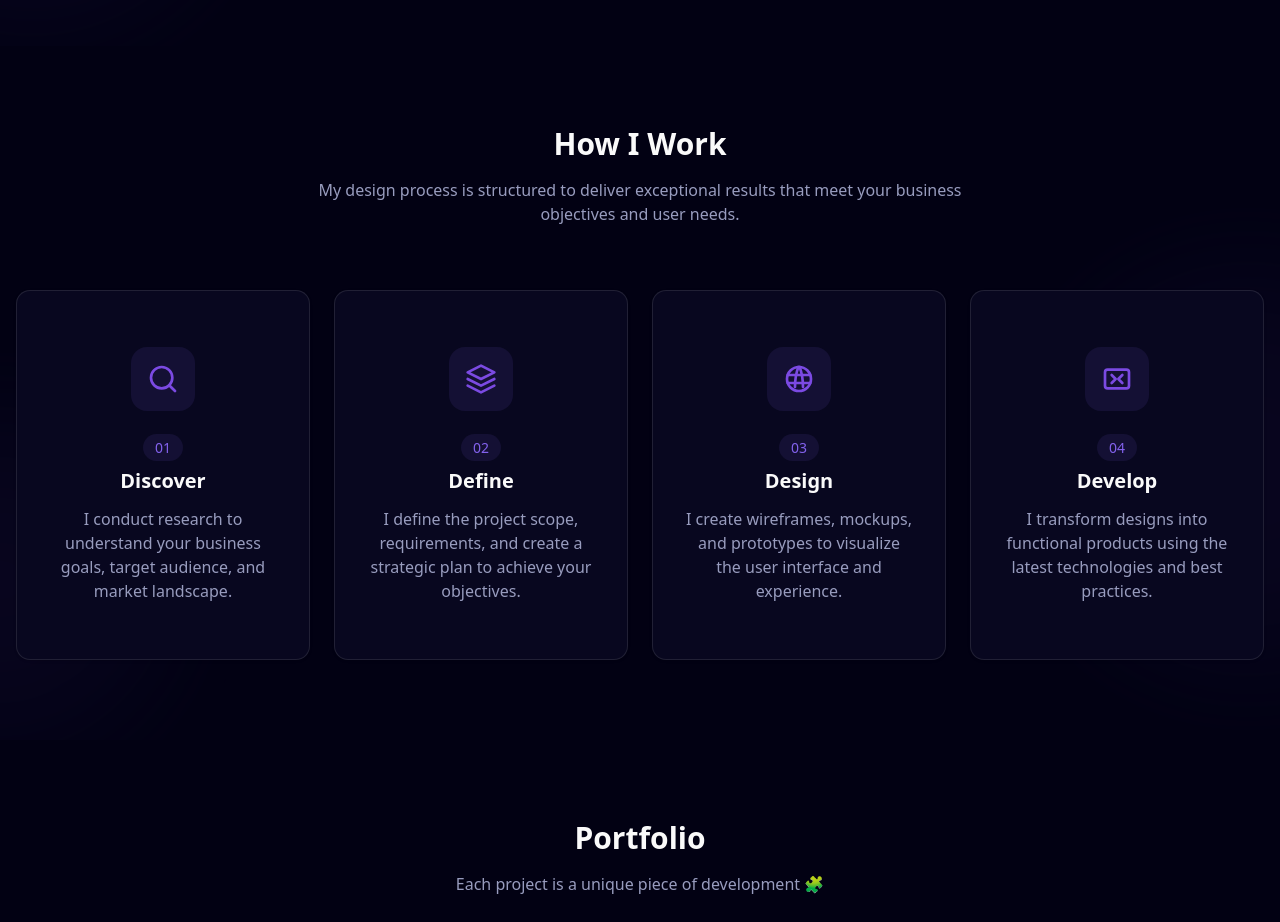
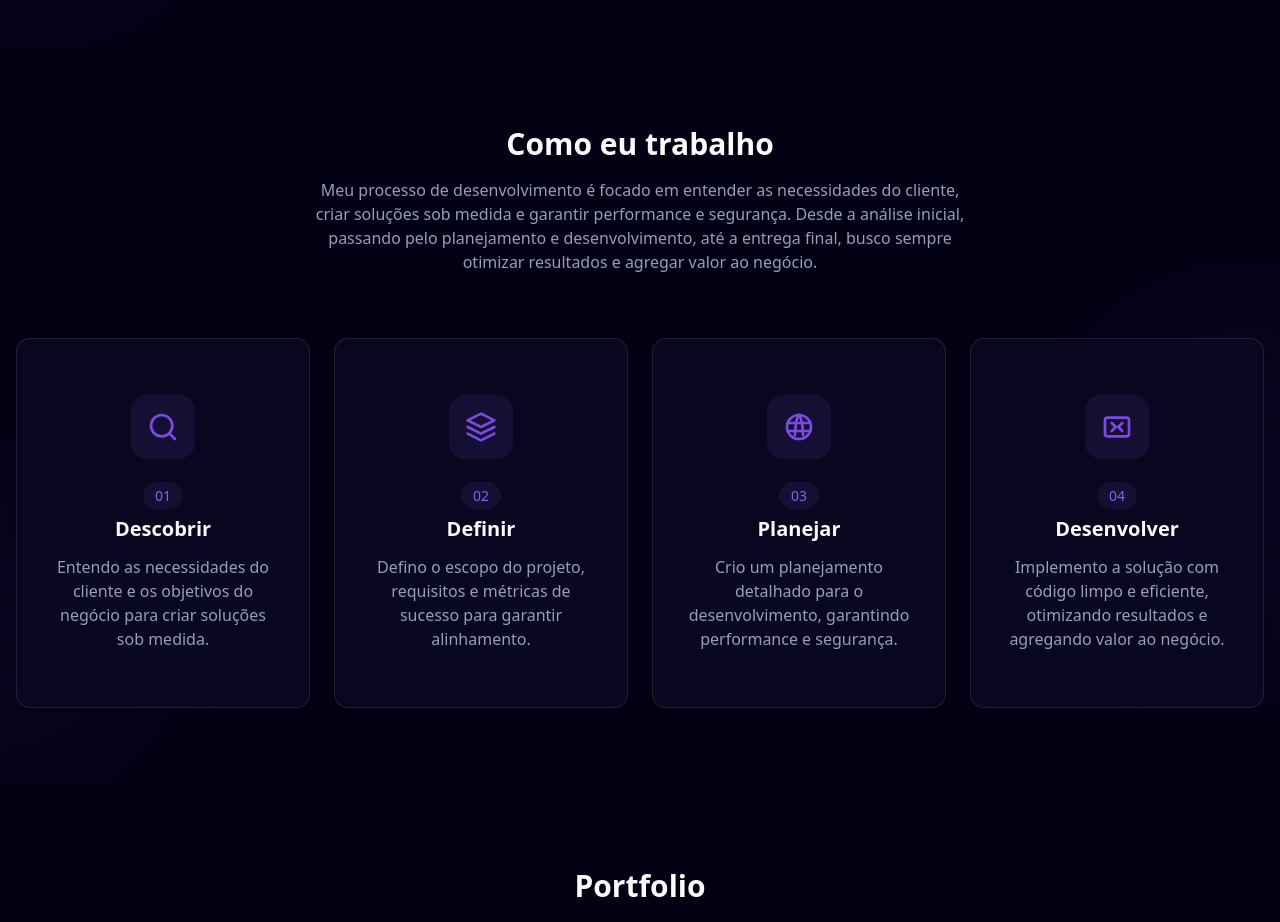
Before and after one commit to Nattanjunior/portfolio, a Next.js app: page / in a window 1280 px wide. Shown: the part 1300-2222 px from the top of the page. Built offline with nearby package versions, Linux system fonts and the light colour scheme.

Commit message:
feat: traduz e atualiza componente ExperienceSection para português

```diff
--- a/src/components/experience/experience-section.tsx
+++ b/src/components/experience/experience-section.tsx
@@ -10,8 +10,8 @@ interface ProcessStepProps {
 const processSteps: ProcessStepProps[] = [
   {
     number: '01',
-    title: 'Discover',
-    description: 'I conduct research to understand your business goals, target audience, and market landscape.',
+    title: 'Descobrir',
+    description: 'Entendo as necessidades do cliente e os objetivos do negócio para criar soluções sob medida.',
     icon: (
       <div className="w-16 h-16 rounded-2xl bg-primary/10 flex items-center justify-center">
         <svg width="32" height="32" viewBox="0 0 24 24" fill="none" xmlns="http://www.w3.org/2000/svg">
@@ -23,8 +23,8 @@ const processSteps: ProcessStepProps[] = [
   },
   {
     number: '02',
-    title: 'Define',
-    description: 'I define the project scope, requirements, and create a strategic plan to achieve your objectives.',
+    title: 'Definir',
+    description: 'Defino o escopo do projeto, requisitos e métricas de sucesso para garantir alinhamento.',
     icon: (
       <div className="w-16 h-16 rounded-2xl bg-primary/10 flex items-center justify-center">
         <svg width="32" height="32" viewBox="0 0 24 24" fill="none" xmlns="http://www.w3.org/2000/svg">
@@ -37,8 +37,8 @@ const processSteps: ProcessStepProps[] = [
   },
   {
     number: '03',
-    title: 'Design',
-    description: 'I create wireframes, mockups, and prototypes to visualize the user interface and experience.',
+    title: 'Planejar',
+    description: 'Crio um planejamento detalhado para o desenvolvimento, garantindo performance e segurança.',
     icon: (
       <div className="w-16 h-16 rounded-2xl bg-primary/10 flex items-center justify-center">
         <svg width="32" height="32" viewBox="0 0 24 24" fill="none" xmlns="http://www.w3.org/2000/svg">
@@ -53,8 +53,8 @@ const processSteps: ProcessStepProps[] = [
   },
   {
     number: '04',
-    title: 'Develop',
-    description: 'I transform designs into functional products using the latest technologies and best practices.',
+    title: 'Desenvolver',
+    description: 'Implemento a solução com código limpo e eficiente, otimizando resultados e agregando valor ao negócio.',
     icon: (
       <div className="w-16 h-16 rounded-2xl bg-primary/10 flex items-center justify-center">
         <svg width="32" height="32" viewBox="0 0 24 24" fill="none" xmlns="http://www.w3.org/2000/svg">
@@ -95,9 +95,9 @@ export function ExperienceSection() {
 
       <div className="container mx-auto px-4 relative z-10">
         <div className="mb-16 text-center">
-          <h2 className="text-3xl font-bold mb-4">How I Work</h2>
+          <h2 className="text-3xl font-bold mb-4">Como eu trabalho</h2>
           <p className="text-muted-foreground max-w-2xl mx-auto">
-            My design process is structured to deliver exceptional results that meet your business objectives and user needs.
+            Meu processo de desenvolvimento é focado em entender as necessidades do cliente, criar soluções sob medida e garantir performance e segurança. Desde a análise inicial, passando pelo planejamento e desenvolvimento, até a entrega final, busco sempre otimizar resultados e agregar valor ao negócio.
           </p>
         </div>
 
```
